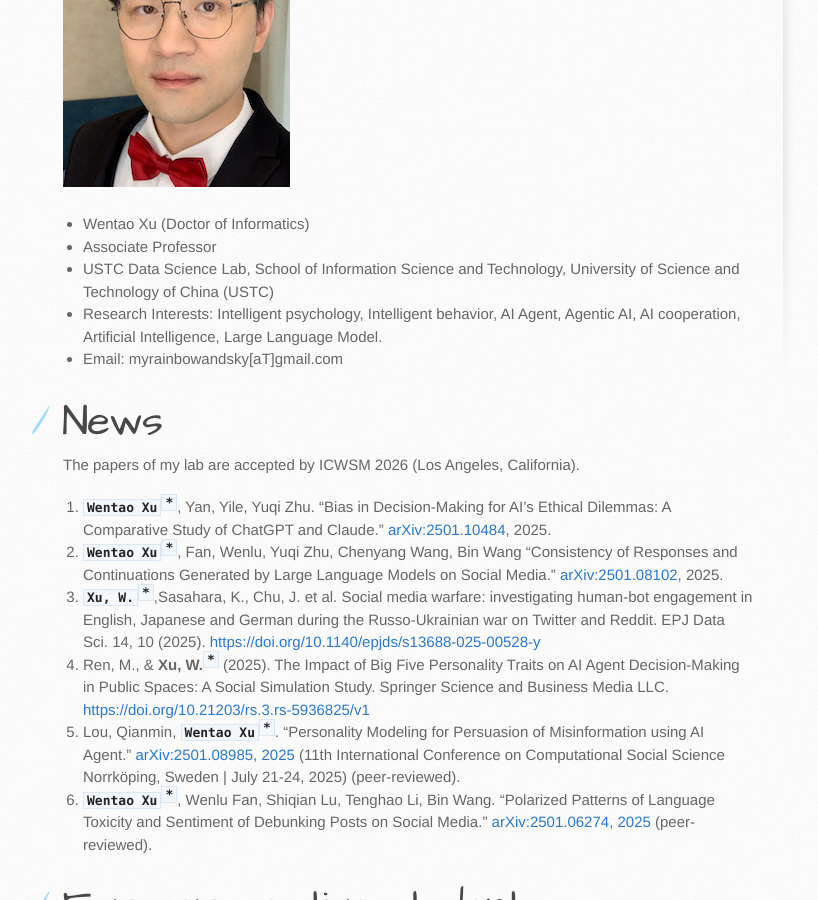
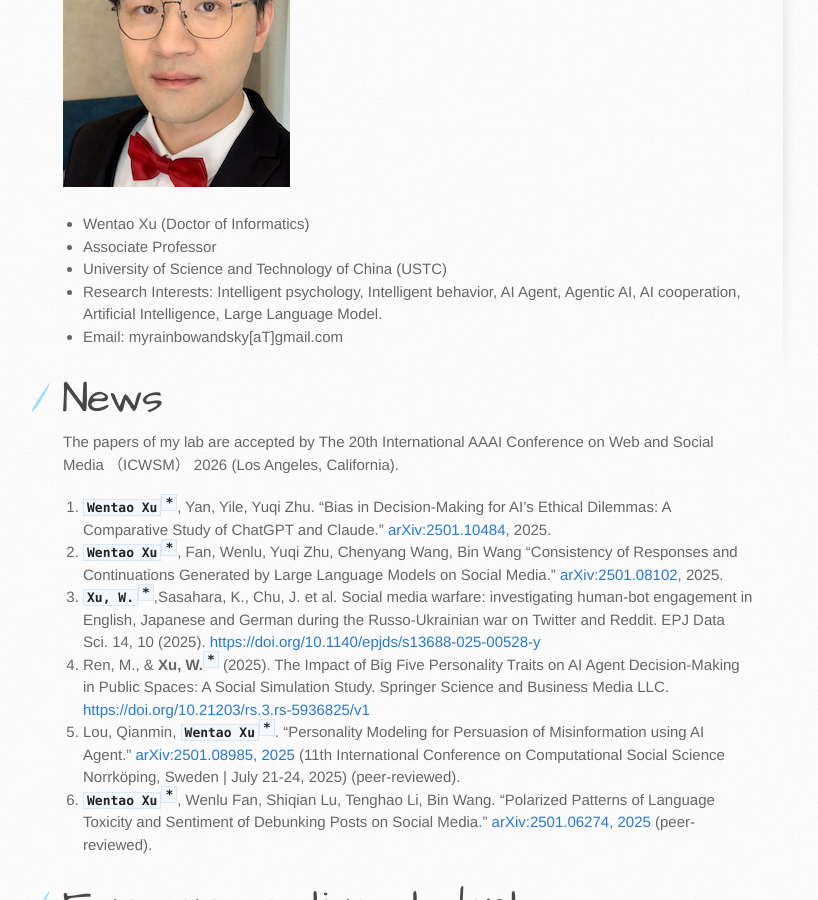
Before and after one commit to myrainbowandsky/myrainbowandsky.github.io, a Jekyll site: the page built from index.md, in a window 1280 px wide and 900 px high, scrolled down 359 px. Shown: the whole window, without its empty margins (107-925 px from the left). Built offline with Jekyll 4.4.1, drawn with Linux system fonts in a browser that asks for light colours; the repository's description, which GitHub fills in, is left out.

Commit message:
Update index.md

```diff
--- a/index.md
+++ b/index.md
@@ -12,12 +12,12 @@ layout: default
 
 * Wentao Xu (Doctor of Informatics)
 * Associate Professor
-* USTC Data Science Lab, School of Information Science and Technology, University of Science and Technology of China (USTC)
+* University of Science and Technology of China (USTC)
 * Research Interests: Intelligent psychology, Intelligent behavior, AI Agent, Agentic AI, AI cooperation, Artificial Intelligence, Large Language Model.
 * Email: myrainbowandsky[aT]gmail.com
 
 # News
-The papers of my lab are accepted by ICWSM 2026 (Los Angeles, California).
+The papers of my lab are accepted by The 20th International AAAI Conference on Web and Social Media （ICWSM） 2026 (Los Angeles, California).
 1. **`Wentao Xu`**<sup>**`*`**</sup>, Yan, Yile, Yuqi Zhu. "Bias in Decision-Making for AI's Ethical Dilemmas: A Comparative Study of ChatGPT and Claude." [arXiv:2501.10484](https://arxiv.org/abs/2501.10484), 2025.
 2. **`Wentao Xu`**<sup>**`*`**</sup>, Fan, Wenlu, Yuqi Zhu, Chenyang Wang, Bin Wang "Consistency of Responses and Continuations Generated by Large Language Models on Social Media." [arXiv:2501.08102](https://arxiv.org/abs/2501.08102), 2025.
 3. **`Xu, W.`**<sup>**`*`**</sup>,Sasahara, K., Chu, J. et al. Social media warfare: investigating human-bot engagement in English, Japanese and German during the Russo-Ukrainian war on Twitter and Reddit. EPJ Data Sci. 14, 10 (2025). [https://doi.org/10.1140/epjds/s13688-025-00528-y](https://doi.org/10.1140/epjds/s13688-025-00528-y)
```
